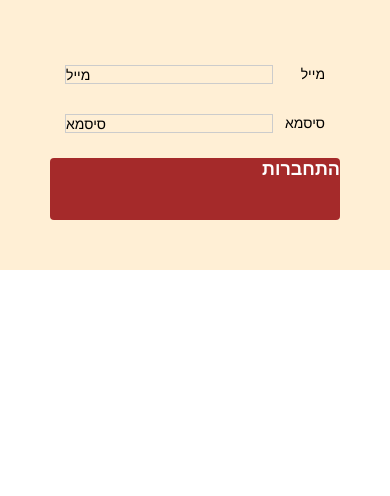
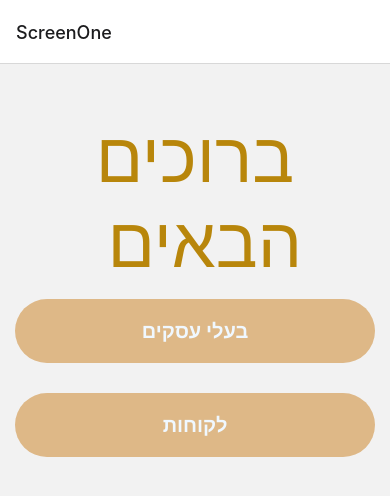
Before and after one commit to InbarNagar/beautyreact, a React Native app: screen /ScreenOne in a window 390 px wide. Shown: the top 496 px of the page. Built offline with nearby package versions, Linux system fonts and the light colour scheme.

Commit message:
inbar
140423

```diff
--- a/App.js
+++ b/App.js
@@ -1,31 +1,33 @@
 import { StatusBar } from 'expo-status-bar';
-import React from 'react';
-import { StyleSheet, Text, View } from 'react-native';
-import Professional_registration from '../beautyreact/comps/Professional_registration';
-import ScreenOne from './comps/SceenOne';
-import LogIn from './comps/LogIn';
+import { StyleSheet} from 'react-native';
+
+import ScreenOne from './comps/GenralComps/ScreenOne';
+import LogIn from './comps/GenralComps/LogIn';
+
+import { NavigationContainer } from '@react-navigation/native';
+import { createNativeStackNavigator } from '@react-navigation/native-stack';
+import ForgetPas from './comps/GenralComps/ForgetPas';
+import Professional_registration from './comps/Professional_registration';
+// import TabbedPageNavigator from './comps/GenralComps/TabbedPage';
+// import MaterialTabbedPage from './comps/GenralComps/MaterialTabbedPage';
 
 
 
 
-export default function App() {
+const Stack = createNativeStackNavigator();
+function App() {
   return (
-    <View style={styles.container}>
 
-      <LogIn></LogIn>
+      <NavigationContainer>
+      <Stack.Navigator initialRouteName="ScreenOne" >
+        <Stack.Screen name="ScreenOne" component={ScreenOne} />
+        <Stack.Screen name="LogIn" component={LogIn} />
+        <Stack.Screen name="ForgetPas" component={ForgetPas} />
+      </Stack.Navigator>
+    </NavigationContainer>
+  //  <Professional_registration></Professional_registration>
 
-      <StatusBar style="auto" />
-    </View>
   );
 }
 
-
-
-const styles = StyleSheet.create({
-  /*container: {
-    flex: 1,
-    backgroundColor: '#fff',
-    alignItems: 'center',
-    justifyContent: 'center',
-  },*/
-});
+export default App;
--- /dev/null
+++ b/comps/GenralComps/ForgetPas.jsx
@@ -0,0 +1,11 @@
+import { View, Text } from 'react-native'
+import React from 'react'
+
+export default function ForgetPas() {
+
+  return (
+    <View>
+      <Text>ForgetPas</Text>
+    </View>
+  )
+}
--- /dev/null
+++ b/comps/GenralComps/LogIn.jsx
@@ -0,0 +1,122 @@
+import React, { useState } from 'react';
+import { StyleSheet, Text, View, TextInput, TouchableOpacity, Alert, SafeAreaView } from 'react-native';
+import { NavigationContainer } from '@react-navigation/native';
+import { createNativeStackNavigator } from '@react-navigation/native-stack';
+import ForgetPas from './ForgetPas';
+
+export default function LogIn(props) {
+  const [ID_number, setEmail] = useState('');
+  const [password, setPassword] = useState('');
+
+  const handleLogin = async () => {
+    try {
+      const response = await fetch('http://proj.ruppin.ac.il/cgroup93/prod/api/Professional/NewProfessional', {
+        method: 'POST',
+        headers: {
+          'Content-Type': 'application/json'
+        },
+        body: JSON.stringify({ ID_number, password })
+      });
+
+      const data = await response.json();
+
+      if (data.success) {
+        Alert.alert('Login successful');
+        // navigate to the next screen
+      } else {
+        Alert.alert('Login failed', data.message);
+      }
+    } catch (error) {
+      console.error(error);
+      Alert.alert('Login failed', 'An error occurred while logging in');
+    }
+  };
+
+  return (
+    <View style={styles.container}>
+      <View style={styles.inp}>
+
+        <TextInput
+          style={styles.input}
+          placeholder="מייל"
+          value={ID_number}
+          onChangeText={setEmail}
+          autoCapitalize="none"
+          keyboardType="email-address"
+          autoCompleteType="email"
+        />
+        <Text style={styles.title}>מייל</Text>
+      </View>
+
+      <View style={styles.inp}>
+        <TextInput
+          style={styles.input}
+          placeholder="סיסמא"
+          value={password}
+          onChangeText={setPassword}
+          secureTextEntry={true}
+          autoCompleteType="password"
+        />
+        <Text style={styles.title}>סיסמא</Text>
+
+      </View>
+
+      <TouchableOpacity style={styles.button} onPress={()=>{props.navigation.navigate(ForgetPas)}}>
+      <View >
+        <Text>שכחתי סיסמא</Text>
+      </View>
+      </TouchableOpacity>
+
+
+      <TouchableOpacity style={styles.button} onPress={handleLogin}>
+        <Text style={styles.buttonText}>התחברות</Text>
+      </TouchableOpacity>
+    </View>
+  );
+}
+
+const styles = StyleSheet.create({
+  container: {
+    flexDirection: 'column',
+    padding: 50,
+    backgroundColor: `#ffefd5`,
+    alignItems: 'center',
+    justifyContent: 'center',
+
+
+  },
+  title: {
+    fontSize: 20,
+    fontWeight: 'bold',
+    marginBottom: 20,
+    alignItems: 'center',
+  },
+  input: {
+    borderWidth: 1,
+    borderColor: '#cccccc',
+    width: "80%",
+    marginRight: 8,
+  },
+  button: {
+    backgroundColor: 'brown',
+    borderRadius: 4,
+    marginTop: 10,
+    alignItems: 'center',
+    width: "30%"
+  },
+  buttonText: {
+    paddingBottom: 20,
+    color: '#fff',
+    fontSize: 18,
+    fontWeight: 'bold',
+
+  },
+
+  inp: {
+    flexDirection: 'row',
+    padding: 20,
+    justifyContent: 'space-between',
+    width: "100%",
+
+  },
+});
--- /dev/null
+++ b/comps/GenralComps/ScreenOne.jsx
@@ -0,0 +1,69 @@
+import React, { useState } from 'react';
+import { StyleSheet, View, TextInput, Button, Text, marginRight, Image } from 'react-native';
+import { NavigationContainer } from '@react-navigation/native';
+import { createNativeStackNavigator } from '@react-navigation/native-stack';
+import LogIn from './LogIn';
+import { TouchableOpacity } from 'react-native';
+
+
+
+
+const ScreenOne = (props) => {
+
+    return (
+        <View >
+            <Text style={style.wel} color='#fff8dc'>ברוכים הבאים </Text>
+
+            <View >
+
+                <TouchableOpacity onPress={() => {
+                    props.navigation.navigate('LogIn');
+                }}>
+                <View style={style.viewS}>
+                    <Text style={style.titleText} color="#a0522d">בעלי עסקים</Text>
+               </View>
+
+                </TouchableOpacity>
+
+                    <TouchableOpacity onPress={()=>{props.navigation.navigate('LogIn')}}>
+               <View style={style.viewS}>
+                <Text style={style.titleText} >לקוחות</Text>
+                </View>
+                </TouchableOpacity>
+            </View>
+        </View>
+    )
+}
+
+const style = StyleSheet.create({
+
+    wel:{
+        textAlign:"center",
+        fontSize:70,
+       color:'#b8860b',
+        paddingTop:50,
+
+    },
+
+    titleText: {
+        padding: 20,
+        fontSize: 20,
+        fontWeight: 'bold',
+        textAlign: 'center',
+        borderRadius:40,
+        backgroundColor:'burlywood',
+       color:'#f0f8ff',
+
+    },
+    viewS:{
+        borderRadius:62,
+        flexDirection: 'column',
+        textAlign: 'center',
+        padding:15,
+
+
+
+    }
+})
+
+export default ScreenOne;
--- a/comps/LogIn.jsx
+++ /dev/null
@@ -1,106 +0,0 @@
-import React, { useState } from 'react';
-import { StyleSheet, Text, View, TextInput, TouchableOpacity, Alert, SafeAreaView } from 'react-native';
-
-export default function LogIn() {
-    const [email, setEmail] = useState('');
-    const [password, setPassword] = useState('');
-
-    const handleLogin = async () => {
-        try {
-            const response = await fetch('https://example.com/login', {
-                method: 'POST',
-                headers: {
-                    'Content-Type': 'application/json'
-                },
-                body: JSON.stringify({ email, password })
-            });
-
-            const data = await response.json();
-
-            if (data.success) {
-                Alert.alert('Login successful');
-                // navigate to the next screen
-            } else {
-                Alert.alert('Login failed', data.message);
-            }
-        } catch (error) {
-            console.error(error);
-            Alert.alert('Login failed', 'An error occurred while logging in');
-        }
-    };
-
-    return (
-        <View style={{padding:50, backgroundColor:`#ffefd5`}}>
-            <View style={styles. inp}>
-
-
-
-          <TextInput
-            style={styles.input}
-            placeholder="מייל"
-            value={email}
-            onChangeText={setEmail}
-            autoCapitalize="none"
-            keyboardType="email-address"
-            autoCompleteType="email"
-          />
-           <Text >מייל</Text>
-          </View>
-
-          <View style={styles. inp}>
-          <TextInput
-            style={styles.input}
-            placeholder="סיסמא"
-            value={password}
-            onChangeText={setPassword}
-            secureTextEntry={true}
-            autoCompleteType="password"
-          />
-                <Text >סיסמא</Text>
-                </View>
-          <TouchableOpacity style={styles.button} onPress={handleLogin}>
-            <Text style={styles.buttonText}>התחברות</Text>
-          </TouchableOpacity>
-        </View>
-      );
-    }
-
-    const styles = StyleSheet.create({
-      container: {
-        flex: 1,
-        backgroundColor: '#fff',
-        alignItems: 'center',
-        justifyContent: 'center',
-      },
-      title: {
-
-        fontSize: 20,
-        fontWeight: 'bold',
-        marginBottom: 20,
-
-      },
-      input: {
-        borderWidth:1,
-        borderColor:'#cccccc',
-        width: "80%",
-        marginRight: 8,
-      },
-      button: {
-        backgroundColor: 'brown',
-        borderRadius: 4,
-        marginTop: 10,
-      },
-      buttonText: {
-        paddingBottom:40,
-        color: '#fff',
-        fontSize: 18,
-        fontWeight: 'bold',
-      },
-
-      inp:{
-        flexDirection: 'row',
-        padding: 15,
-        justifyContent:'space-between',
-        color:'red',
-      },
-    });
--- a/comps/SceenOne.jsx
+++ /dev/null
@@ -1,37 +0,0 @@
-import React, { useState } from 'react';
-import { StyleSheet, View, TextInput, Button, Text, marginRight, Image } from 'react-native';
-
-const ScreenOne = () => {
-
-    return (
-        <View>
-            <Text style={style.titleText} >welcome to beauty me</Text>
-
-            <View>
-                <Button style={style.BT}  color="#a0522d" title='בעלי עסקים'></Button>
-                <Button style={style.BT} title='לקוחות'></Button>
-            </View>
-        </View>
-    )
-}
-
-const style = StyleSheet.create({
-    container: {
-
-    },
-    titleText: {
-        padding: 50,
-        fontSize: 20,
-        fontWeight: 'bold',
-        textAlign: 'center',
-        color: "#a0522d"
-
-    },
-    BT:{
-        color:"#a0522d",
-        padding:20,
-        borderColor:"#a0522d"
-    }
-})
-
-export default ScreenOne;
```
Also changed, not shown: comps/Professional_registration.jsx (+40 -26 lines), package.json (+12 -2 lines), 1 other file (tests, documents, lock files or other folders).
